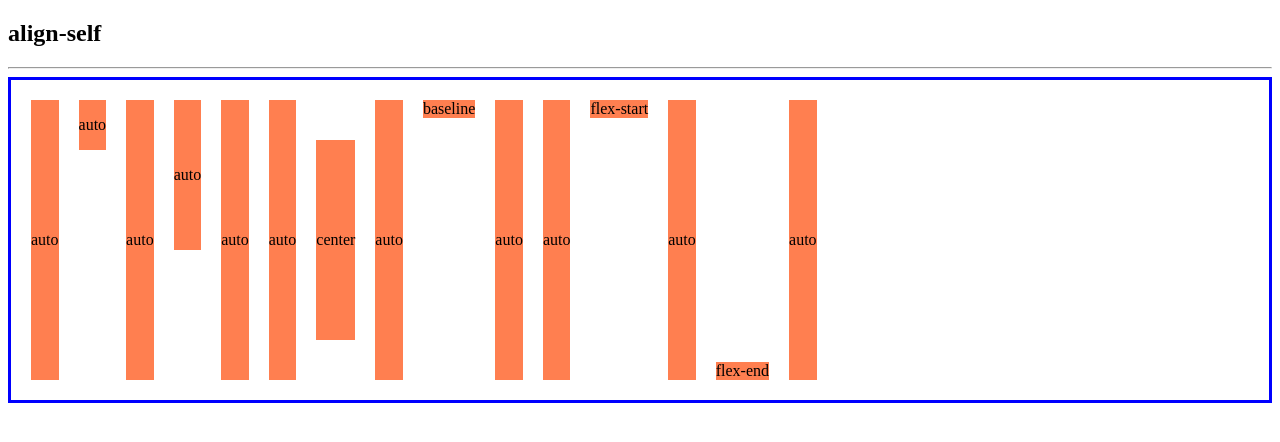
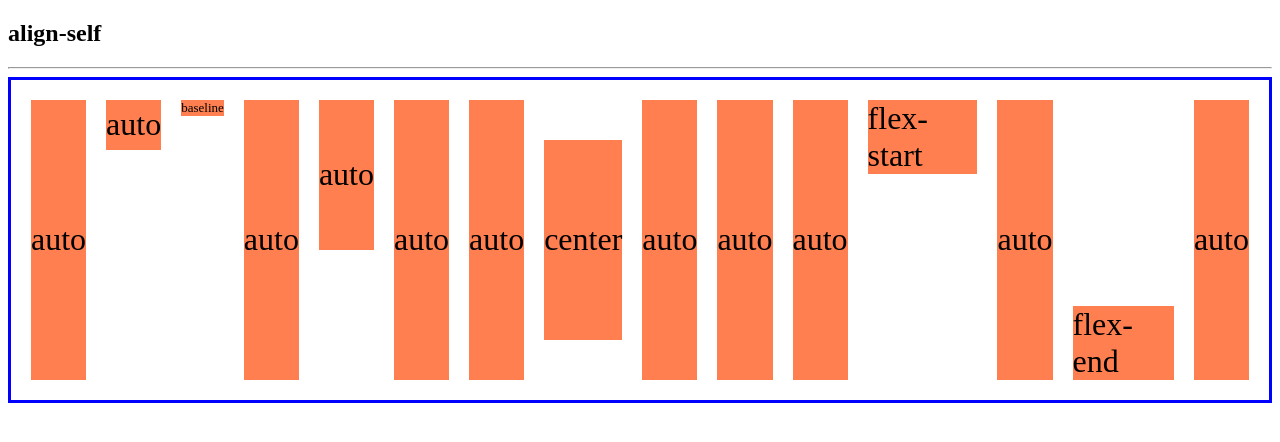
Before and after one commit to lostsquirrel/web_test_base, a plain HTML site: page flex-demos/item-align-self/item-align-self.html in a window 1280 px wide. Drawn offline with Linux system fonts and the light colour scheme.

Commit message:
add item align-self baseline

```diff
--- a/flex-demos/common/css/common.css
+++ b/flex-demos/common/css/common.css
@@ -14,20 +14,18 @@
 }
 
 .item {
-    /*height: 100px;*/
-    /*width: 80px;*/
     background-color: coral;
     margin: 10px;
-    /*font-size: xx-large;*/
     align-content: center;
-    /*font-size-adjust: initial;*/
-    /*border-left: black solid 1px;*/
 }
 
 .font-xxl {
     font-size: xx-large;
 }
 
+.font-s {
+    font-size: small;
+}
 .font-xxs {
     font-size: xx-small;
 }
--- a/flex-demos/item-align-self/item-align-self.html
+++ b/flex-demos/item-align-self/item-align-self.html
@@ -9,16 +9,16 @@
 <body>
 <h2>align-self</h2>
 <hr />
-<div class="box box-height-300">
+<div class="box box-height-300 font-xxl">
     <div class="item">auto</div>
     <div class="item item-h50">auto</div>
+    <div class="item item-align-self-baseline font-s">baseline</div>
     <div class="item">auto</div>
     <div class="item item-h150">auto</div>
     <div class="item">auto</div>
     <div class="item">auto</div>
     <div class="item item-h200 item-align-self-center">center</div>
     <div class="item">auto</div>
-    <div class="item item-align-self-baseline">baseline</div>
     <div class="item">auto</div>
     <div class="item">auto</div>
     <div class="item item-align-self-flex-start">flex-start</div>
```
